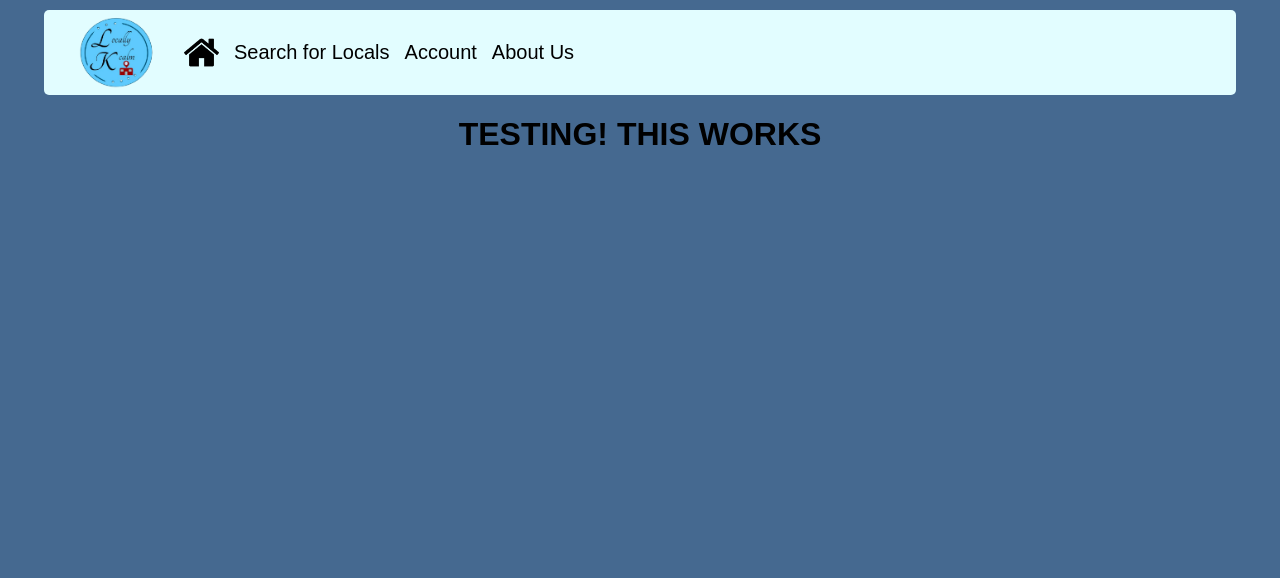
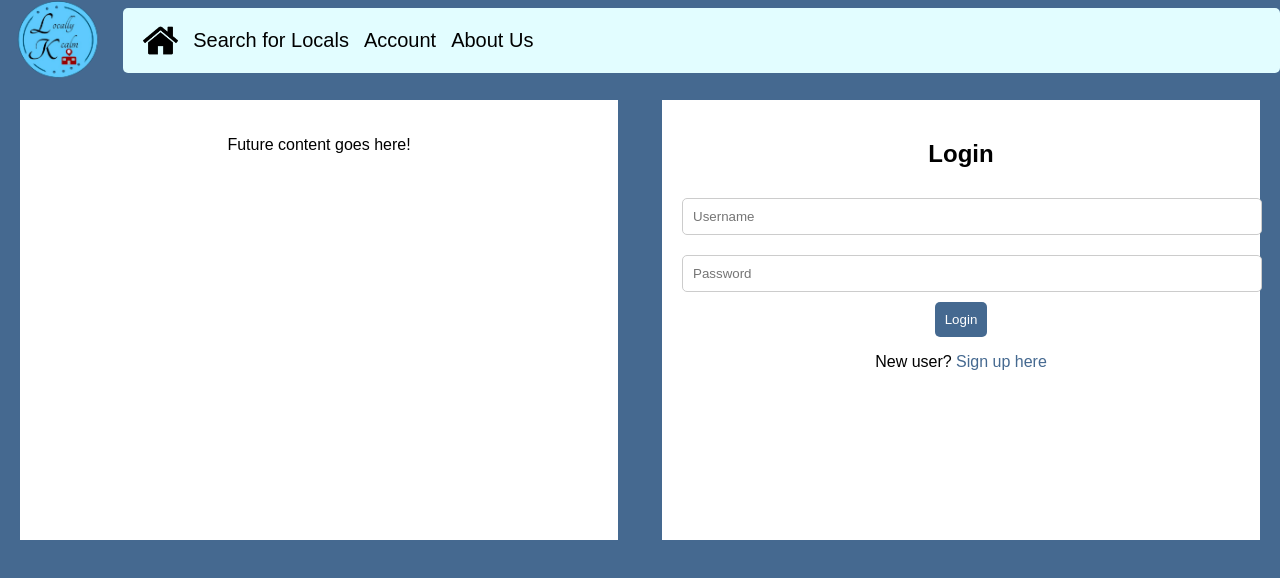
Before and after one commit to microwaves22/KCALM-SPARKHACK2025, a plain HTML site: page homepage.html in a window 1280 px wide. Drawn offline with Linux system fonts and the light colour scheme.

Commit message:
Homepage set up
for now...

```diff
--- a/components/nav.html
+++ /dev/null
@@ -1,13 +0,0 @@
-<!-- code for the navigation bar -->
-
-<nav>
-    <!-- logo image -->
-    <img src="assets/KCalm-logo.png" alt="KCalm" class="KCalm-logo-icon">
-    <!-- when user clicks on homepage image, user will be brought to homepage -->
-    <a href="homepage.html">
-        <img src="assets/home.png" alt="Home" class="nav-icon">
-    </a>
-    <a href="filterpage.html">Search for Locals</a>
-    <a href="accountpage.html">Account</a>
-    <a href="aboutuspage.html">About Us</a>
-</nav>
--- a/css/styles.css
+++ b/css/styles.css
@@ -7,19 +7,35 @@ body {
     text-align: center;
 }
 
+/* all things navigation start */
+
+/* container for logo and navbar */
+.header-container {
+    display: flex;
+    align-items: center;
+    margin-top: -10px;
+}
+
+/* KCalm logo icon */
+.KCalm-logo-icon {
+    height: 100px; /* Adjust height to your preferred size */
+    vertical-align: left;
+}
+
 /* navigation bar */
 nav {
     background-color: #E2FDFF;
     width: 90%;
-    max-width: 1800px;
-    margin: 0 auto; /* Centers the navbar */
-    padding: 20px; /* Adds padding inside */
-    border-radius: 5px; /* Rounds corners */
-    margin-top: 10px;
+    max-width: 90%;
+    padding: 15px;
+    border-radius: 5px;
     display: flex;
     align-items: center;
-    /* justify-content: space-between; /* Spaces out items evenly */
-    height: 45px;
+    height: 35px;
+    justify-content: flex-start;
+    padding-left: 20px;
+    margin-left: -10px;
+    margin-top: 0px;
 }
 
 /* color of the words */
@@ -36,9 +52,73 @@ nav a {
     vertical-align: middle;
     align-items: center;
 }
+/* all things navigation end */
 
-/* KCalm logo icon */
-.KCalm-logo-icon {
-    height: 200%;
-    vertical-align: left;
+/* all things home page start */
+body {
+    background-color: #456990;
+    font-family: Arial, sans-serif;
+    margin: 0;
+    padding: 0;
 }
+
+.content-container {
+    display: flex;
+    margin-top: -10px;
+    justify-content: space-between;
+    padding: 20px;
+}
+
+.left-box {
+    background-color: #ffffff;
+    width: 45%;
+    height: 400px;
+    overflow-y: scroll; /* Makes it scrollable */
+    padding: 20px;
+}
+
+.right-box {
+    width: 45%;
+    background-color: #ffffff;
+    padding: 20px;
+}
+
+.form-container {
+    display: flex;
+    flex-direction: column;
+}
+
+form input {
+    margin: 10px 0;
+    padding: 10px;
+    border-radius: 5px;
+    border: 1px solid #ccc;
+    width: 100%;
+}
+
+form button {
+    padding: 10px;
+    border-radius: 5px;
+    border: none;
+    background-color: #456990;
+    color: white;
+    cursor: pointer;
+}
+
+form button:hover {
+    background-color: #355f73;
+}
+
+p {
+    text-align: center;
+}
+
+a {
+    color: #456990;
+    text-decoration: none;
+}
+
+a:hover {
+    text-decoration: underline;
+}
+/* all things homepage end */
--- a/homepage.html
+++ b/homepage.html
@@ -1,20 +1,64 @@
 <!-- Homepage of KCalm -->
- <!DOCTYPE html>
- <html lang = "en">
+<!DOCTYPE html>
+<html lang="en">
     <head>
-        <meta charset = "UTF-8">
+        <meta charset="UTF-8">
         <meta name="viewport" content="width=device-width, initial-scale=1.0">
         <!-- title portion to be deleted later -->
         <title>Home</title>
         <link rel="stylesheet" href="css/styles.css">
     </head>
+    <body>
+        <!-- code for the navigation bar -->
+        <div class="header-container">
+            <img src="assets/KCalm-logo.png" alt="KCalm" class="KCalm-logo-icon">
 
+            <nav>
+                <!-- when user clicks on homepage image, user will be brought to homepage -->
+                <a href="homepage.html">
+                    <img src="assets/home.png" alt="Home" class="nav-icon">
+                </a>
+                <a href="filterpage.html">Search for Locals</a>
+                <a href="accountpage.html">Account</a>
+                <a href="aboutuspage.html">About Us</a>
+            </nav>
+        </div>
 
-    <body>
-        <div id = "nav-placeholder"></div>
+        <div class="content-container">
+            <!-- Left box for future content (scrollable) -->
+            <div class="left-box">
+                <p>Future content goes here!</p>
+                <!-- For the local places-->
+            </div>
 
-        <h1>TESTING! THIS WORKS</h1>
+            <!-- Login/Sign-up form -->
+            <div class="right-box">
+                <div class="form-container">
+                    <!-- Login Form -->
+                    <div id="login-form">
+                        <h2>Login</h2>
+                        <form>
+                            <input type="text" placeholder="Username" required><br>
+                            <input type="password" placeholder="Password" required><br>
+                            <button type="submit">Login</button>
+                        </form>
+                        <p>New user? <a href="javascript:void(0)" onclick="toggleForm()">Sign up here</a></p>
+                    </div>
 
+                    <!-- Sign Up Form -->
+                    <div id="signup-form" style="display: none;">
+                        <h2>Sign Up</h2>
+                        <form id="signup-form">
+                            <input type="text" id="name" placeholder="Full Name" required><br>
+                            <input type="email" id="email" placeholder="Email" required><br>
+                            <input type="password" id="password" placeholder="Password" required><br>
+                            <button type="button" onclick="submitSignUp()">Sign Up</button>
+                        </form>
+                        <p>Already a user? <a href="javascript:void(0)" onclick="toggleForm()">Login here</a></p>
+                    </div>
+                </div>
+            </div>
+        </div>
         <script src="js/script.js"></script>
     </body>
- </html>
+</html>
--- a/js/script.js
+++ b/js/script.js
@@ -1,9 +1,36 @@
-document.addEventListener("DOMContentLoaded", function () {
-    // loads navigation bar
-    fetch("components/nav.html")
-        .then(response => response.text())
-        .then(data => {
-            document.getElementById("nav-placeholder").innerHTML = data;
-        })
-        .catch(error => console.error("Error loading navigation:", error));
-});
+// Toggling between login and sign up forms
+function toggleForm() {
+    var loginForm = document.getElementById('login-form');
+    var signupForm = document.getElementById('signup-form');
+
+    if (loginForm.style.display === "none") {
+        loginForm.style.display = "block";
+        signupForm.style.display = "none";
+    } else {
+        loginForm.style.display = "none";
+        signupForm.style.display = "block";
+    }
+}
+
+// Handle the Sign Up form submission
+function submitSignUp() {
+    // Get the values from the form
+    var name = document.getElementById('name').value;
+    var email = document.getElementById('email').value;
+    var password = document.getElementById('password').value;
+
+    // Basic validation (ensure fields aren't empty)
+    if (name && email && password) {
+        console.log("Name:", name);
+        console.log("Email:", email);
+        console.log("Password:", password);
+
+        //  use data for further processing or smth.
+        alert("Sign Up Successful!");
+
+        // Reset the form fields
+        document.getElementById('signup-form').reset();
+    } else {
+        alert("Please fill in all fields.");
+    }
+}
```
